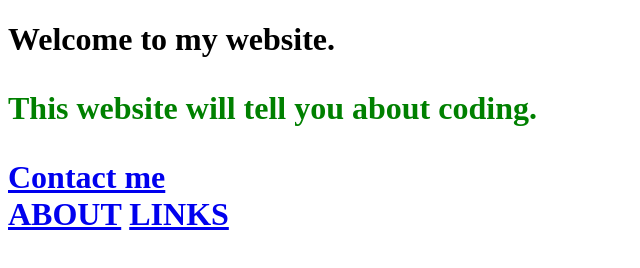
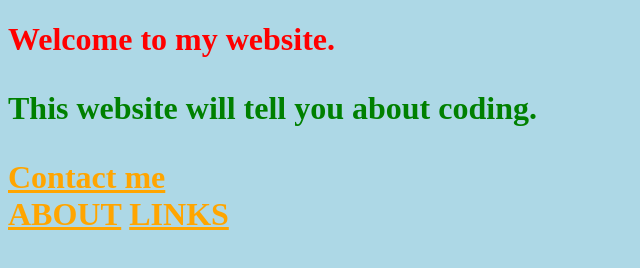
Before and after one commit to LoganHauser1/loganhauser1.github.io, a plain HTML site: page index.html in a window 1280 px wide. Shown: the whole page, without its empty margins (0-640 px from the left). Drawn offline with Linux system fonts and the light colour scheme.

Commit message:
Update styles.css

```diff
--- a/styles.css
+++ b/styles.css
@@ -1,3 +1,29 @@
-p {
-  color: green;
+h1 {
+    color: red;
 }
+
+p, li {
+    color: green;
+}
+
+a:link {
+    color: orange;
+}
+
+a:visited {
+    color: darkorange;
+}
+
+a:hover {
+    text-decoration: none;
+}
+
+body {
+    background-color: pink;
+}
+
+@media (min-width: 50em) {
+    body {
+      background-color: lightblue;
+    }
+}
```
